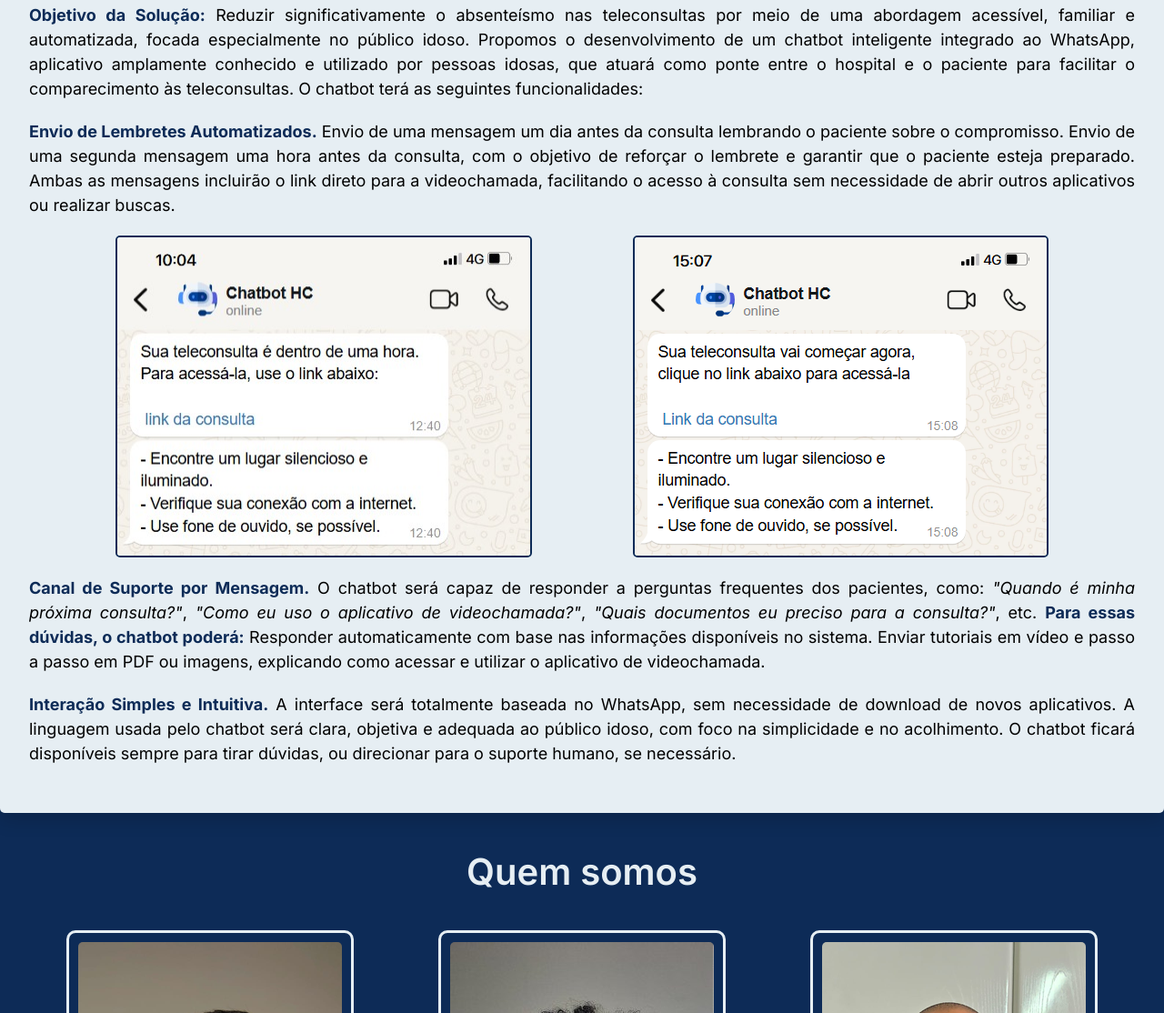
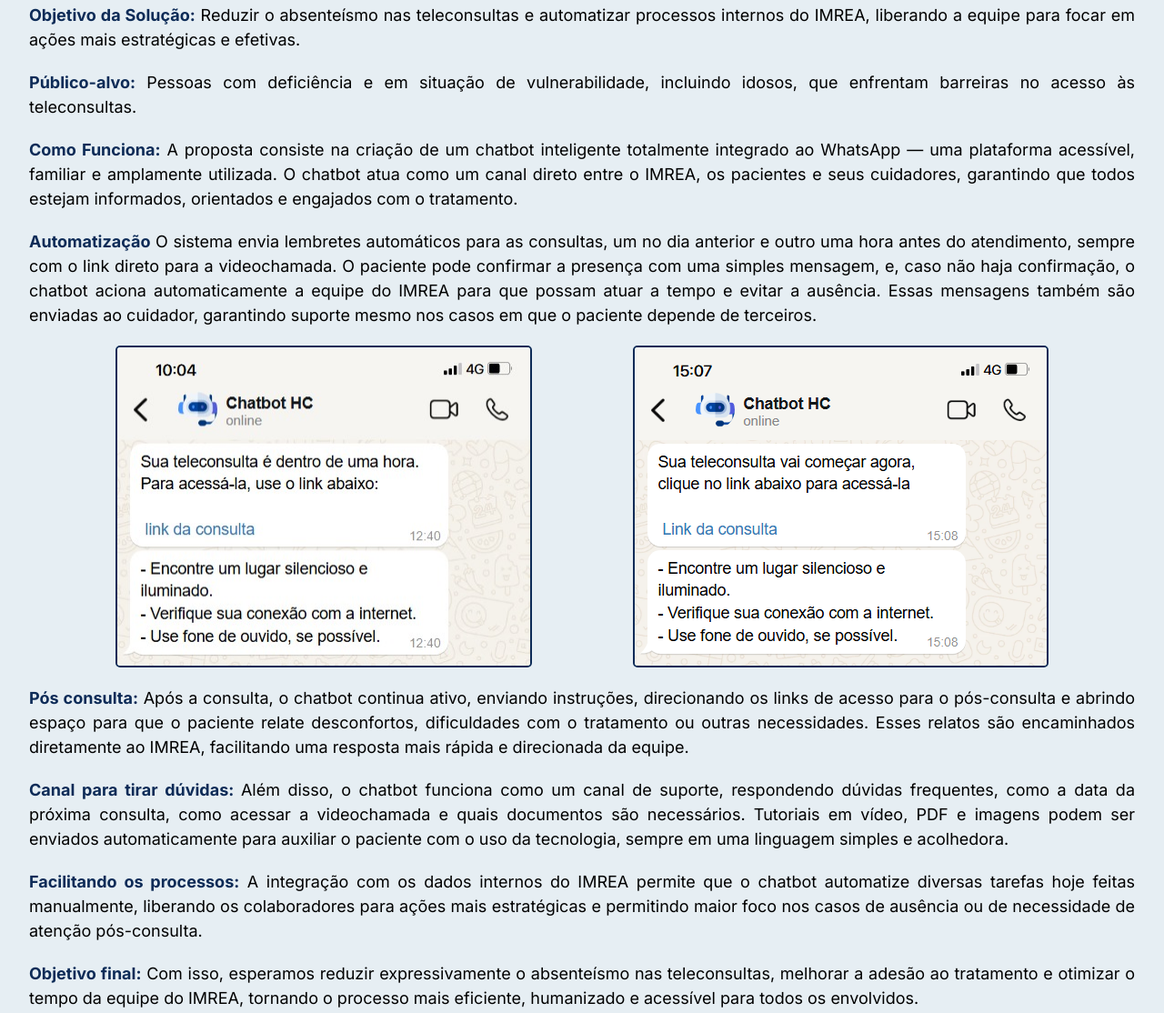
Before and after one commit to HPL-Solutions/Challenge-HC, a plain HTML site: page index.html in a window 1280 px wide. Shown: the part 335-1449 px from the top of the page at 91% size. Drawn offline with Linux system fonts and the light colour scheme.

Commit message:
alteração no texto da solucao, outras alteracoes visuais

```diff
--- a/index.html
+++ b/index.html
@@ -39,29 +39,41 @@
           <article>
             <h2> A proposta: Integração chatbot e Whatsapp </h2>
             <p>
-              <b>Objetivo da Solução:</b> Reduzir significativamente o absenteísmo nas teleconsultas por meio de uma abordagem acessível, familiar e automatizada, focada especialmente no público idoso.
-                Propomos o desenvolvimento de um chatbot inteligente integrado ao WhatsApp, aplicativo amplamente conhecido e utilizado por pessoas idosas, que atuará como ponte entre o hospital e o
-                paciente para facilitar o comparecimento às teleconsultas. O chatbot terá as seguintes funcionalidades:
+              <b>Objetivo da Solução:</b> Reduzir o absenteísmo nas teleconsultas e automatizar processos internos do IMREA, liberando a equipe para focar em ações mais estratégicas e efetivas.
             </p>
             <p>
-              <b>Envio de Lembretes Automatizados.</b> Envio de uma mensagem um dia antes da consulta lembrando o paciente sobre o compromisso. Envio de uma segunda mensagem uma hora antes da consulta,
-              com o objetivo de reforçar o lembrete e garantir que o paciente esteja preparado. Ambas as mensagens incluirão o link direto para a videochamada,
-              facilitando o acesso à consulta sem necessidade de abrir outros aplicativos ou realizar buscas.
+              <b>Público-alvo:</b> Pessoas com deficiência e em situação de vulnerabilidade, incluindo idosos, que enfrentam barreiras no acesso às teleconsultas.
+            </p>
+            <p>
+              <b>Como Funciona:</b> A proposta consiste na criação de um chatbot inteligente totalmente integrado ao WhatsApp — uma plataforma acessível, familiar e amplamente utilizada.
+              O chatbot atua como um canal direto entre o IMREA, os pacientes e seus cuidadores, garantindo que todos estejam informados, orientados e engajados com o tratamento.
+            </p>
+            <p>
+              <b>Automatização</b> O sistema envia lembretes automáticos para as consultas, um no dia anterior e outro uma hora antes do atendimento, sempre com o link direto para a videochamada.
+              O paciente pode confirmar a presença com uma simples mensagem, e, caso não haja confirmação, o chatbot aciona automaticamente a equipe do IMREA para que possam atuar a tempo e evitar a ausência.
+              Essas mensagens também são enviadas ao cuidador, garantindo suporte mesmo nos casos em que o paciente depende de terceiros.
             </p>
             <div class="solucaowhats">
               <img src="/img/solucao1.jpg" alt="print do WhatsApp mostrando a solução">
               <img src="/img/solucao2.png" alt="print do WhatsApp mostrando a solução">
             </div>
             <p>
-              <b>Canal de Suporte por Mensagem.</b> O chatbot será capaz de responder a perguntas frequentes dos pacientes, como: <i>"Quando é minha próxima consulta?"</i>, <i>"Como eu uso o aplicativo de videochamada?"</i>,
-                <i>"Quais documentos eu preciso para a consulta?"</i>, etc.
-              <b>Para essas dúvidas, o chatbot poderá:</b> Responder automaticamente com base nas informações disponíveis no sistema.
-                Enviar tutoriais em vídeo e passo a passo em PDF ou imagens, explicando como acessar e utilizar o aplicativo de videochamada.
+              <b>Pós consulta:</b> Após a consulta, o chatbot continua ativo, enviando instruções, direcionando os links de acesso para o pós-consulta e abrindo espaço para que o paciente relate desconfortos,
+              dificuldades com o tratamento ou outras necessidades. Esses relatos são encaminhados diretamente ao IMREA, facilitando uma resposta mais rápida e direcionada da equipe.
             </p>
             <p>
-              <b>Interação Simples e Intuitiva.</b> A interface será totalmente baseada no WhatsApp, sem necessidade de download de novos aplicativos.
-              A linguagem usada pelo chatbot será clara, objetiva e adequada ao público idoso, com foco na simplicidade e no acolhimento. O chatbot ficará disponíveis sempre para tirar dúvidas, ou direcionar
-              para o suporte humano, se necessário.
+              <b>Canal para tirar dúvidas: </b> Além disso, o chatbot funciona como um canal de suporte, respondendo dúvidas frequentes, como a data da próxima consulta,
+              como acessar a videochamada e quais documentos são necessários.
+              Tutoriais em vídeo, PDF e imagens podem ser enviados automaticamente para auxiliar o paciente com o uso da tecnologia, sempre em uma linguagem simples e acolhedora.
+            </p>
+            <p>
+              <b>Facilitando os processos:</b> A integração com os dados internos do IMREA permite que o chatbot automatize diversas tarefas hoje feitas manualmente,
+              liberando os colaboradores para ações mais estratégicas e permitindo maior foco nos casos de ausência ou de necessidade de atenção pós-consulta.
+            </p>
+
+            <p>
+              <b>Objetivo final:</b> Com isso, esperamos reduzir expressivamente o absenteísmo nas teleconsultas, melhorar a adesão ao tratamento e otimizar o tempo da equipe do IMREA,
+              tornando o processo mais eficiente, humanizado e acessível para todos os envolvidos.
             </p>
 
           </article>
@@ -100,6 +112,12 @@
       </div>
     </section>
 
+    <section class="s3">
+      <div class="faq">
+        <div></div>
+      </div>
+    </section>
+
     <section class="s4">
       <div class="form-container" id="contato">
         <form method="POST">
--- a/stylemain.css
+++ b/stylemain.css
@@ -96,6 +96,7 @@ article b{
 .perfil p{
     color: #E6EEF3;
     text-align: justify;
+    font-size: 25px ;
 }
 
 .perfil a{
```
